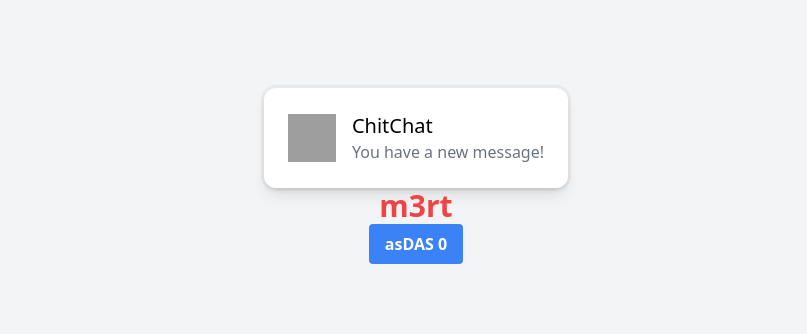
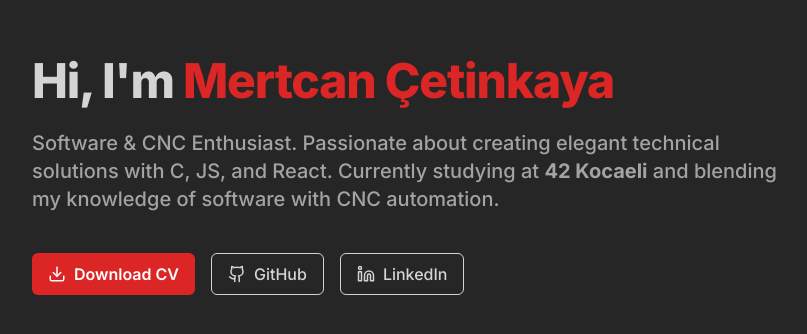
Before and after one commit to mertctnkaya/mertctnkaya.github.io, a React (Vite) app: page / in a window 1280 px wide. Shown: the part 224-558 px from the top of the page, without its empty margins (224-1031 px from the left). Built offline with nearby package versions, Linux system fonts and the light colour scheme; grey boxes are pictures that could not be loaded.

Commit message:
feat(routing): A router and pages are added.
This commit is a startup for the project, setting up the pages and components needed.
Also the datas soon will use in the project are added at 'datas' folder.

! Structure ofCommit

```diff
--- a/src/App.tsx
+++ b/src/App.tsx
@@ -1,37 +1,21 @@
-import { useState } from "react";
+import { BrowserRouter, Routes, Route } from "react-router-dom";
+import Home from "./pages/Home";
+import About from "./pages/About";
+import Projects from "./pages/Projects";
+import Certificates from "./pages/Certificates";
+import Contact from "./pages/Contact";
 
 function App() {
-  const [count, setCount] = useState(0);
-
   return (
-    <>
-      <div className="flex flex-col items-center justify-center min-h-screen bg-gray-100">
-        <div className="mx-auto flex max-w-sm items-center gap-x-4 rounded-xl bg-white p-6 shadow-lg outline outline-black/5 dark:bg-slate-800 dark:shadow-none dark:-outline-offset-1 dark:outline-white/10">
-          <img
-            className="size-12 shrink-0"
-            src="/img/logo.svg"
-            alt="ChitChat Logo"
-          />
-          <div>
-            <div className="text-xl font-medium text-black dark:text-white">
-              ChitChat
-            </div>
-            <p className="text-gray-500 dark:text-gray-400">
-              You have a new message!
-            </p>
-          </div>
-        </div>
-        <h1 className="text-red-500 text-3xl font-bold">m3rt</h1>
-        <div>
-          <button
-            className="bg-blue-500 hover:bg-blue-700 text-white font-bold py-2 px-4 rounded"
-            onClick={() => setCount((count) => count + 1)}
-          >
-            asDAS {count}
-          </button>
-        </div>
-      </div>
-    </>
+    <BrowserRouter>
+      <Routes>
+        <Route path="/" element={<Home />} />
+        <Route path="/about" element={<About />} />
+        <Route path="/projects" element={<Projects />} />
+        <Route path="/certificates" element={<Certificates />} />
+        <Route path="/contact" element={<Contact />} />
+      </Routes>
+    </BrowserRouter>
   );
 }
 
--- /dev/null
+++ b/src/pages/About.tsx
@@ -0,0 +1,9 @@
+function About() {
+  return (
+	<div>
+	  <h1>About Us</h1>
+	  <p>This page contains information about our application.</p>
+	</div>
+  );
+}
+export default About;
--- /dev/null
+++ b/src/pages/Certificates.tsx
@@ -0,0 +1,10 @@
+function Certificates() {
+  return (
+	<div>
+	  <h1>Certificates</h1>
+	  <p>This page lists all the certificates.</p>
+	</div>
+  );
+}
+
+export default Certificates;
--- /dev/null
+++ b/src/pages/Contact.tsx
@@ -0,0 +1,10 @@
+function Contact() {
+  return (
+	<div>
+	  <h1>Contact Us</h1>
+	  <p>This page contains contact information.</p>
+	</div>
+  );
+}
+
+export default Contact;
--- /dev/null
+++ b/src/pages/Home.tsx
@@ -0,0 +1,45 @@
+// import { Button } from "@/components/ui/button";
+import {DownloadIcon, Github, Linkedin } from "lucide-react";
+
+const Home = () => {
+  return (
+    <section className="min-h-screen font-inter flex flex-col justify-center items-center px-6 py-16 font-medium bg-neutral-800 text-neutral-300">
+      <div className="max-w-3xl w-full flex flex-col items-start gap-6 text-left">
+        <h1 className="text-4xl sm:text-5xl font-extrabold leading-tight tracking-tight">
+          Hi, I'm <span className="text-red-600">Mertcan Çetinkaya</span>
+        </h1>
+        <p className="text-lg sm:text-xl text-neutral-400">
+          Software & CNC Enthusiast. Passionate about creating elegant technical
+          solutions with C, JS, and React. Currently studying at{" "}
+          <strong>42 Kocaeli</strong> and blending my knowledge of software with
+          CNC automation.
+        </p>
+        <div className="flex flex-wrap gap-4 mt-4">
+          <a
+            href="/cv.pdf"
+            download
+            className="inline-flex items-center gap-2 px-4 py-2 font-semibold rounded-md bg-red-600 text-white hover:bg-red-950 transition"
+          >
+			<DownloadIcon size={18} /> Download CV
+          </a>
+          <a
+            href="https://github.com/mertctnkaya/mertce"
+            target="_blank"
+            className="inline-flex items-center gap-2 px-4 py-2 border border-neutral-300 rounded-md  hover:bg-red-700 hover:border-red-900 transition"
+          >
+            <Github size={18} /> GitHub
+          </a>
+          <a
+            href="https://linkedin.com/in/mertcan-çetinkaya-80b850235"
+            target="_blank"
+            className="inline-flex items-center gap-2 px-4 py-2 border border-neutral-300 rounded-md hover:bg-red-700 hover:border-red-900 transition"
+          >
+            <Linkedin size={18} /> LinkedIn
+          </a>
+        </div>
+      </div>
+    </section>
+  );
+};
+
+export default Home;
--- /dev/null
+++ b/src/pages/Projects.tsx
@@ -0,0 +1,10 @@
+function Projects() {
+  return (
+	<div>
+	  <h1>Projects</h1>
+	  <p>This page lists all the projects.</p>
+	</div>
+  );
+}
+
+export default Projects;
```
Also changed, not shown: src/datas/certificates.ts (added), src/datas/projects.ts (added), src/datas/socials.ts (added).
